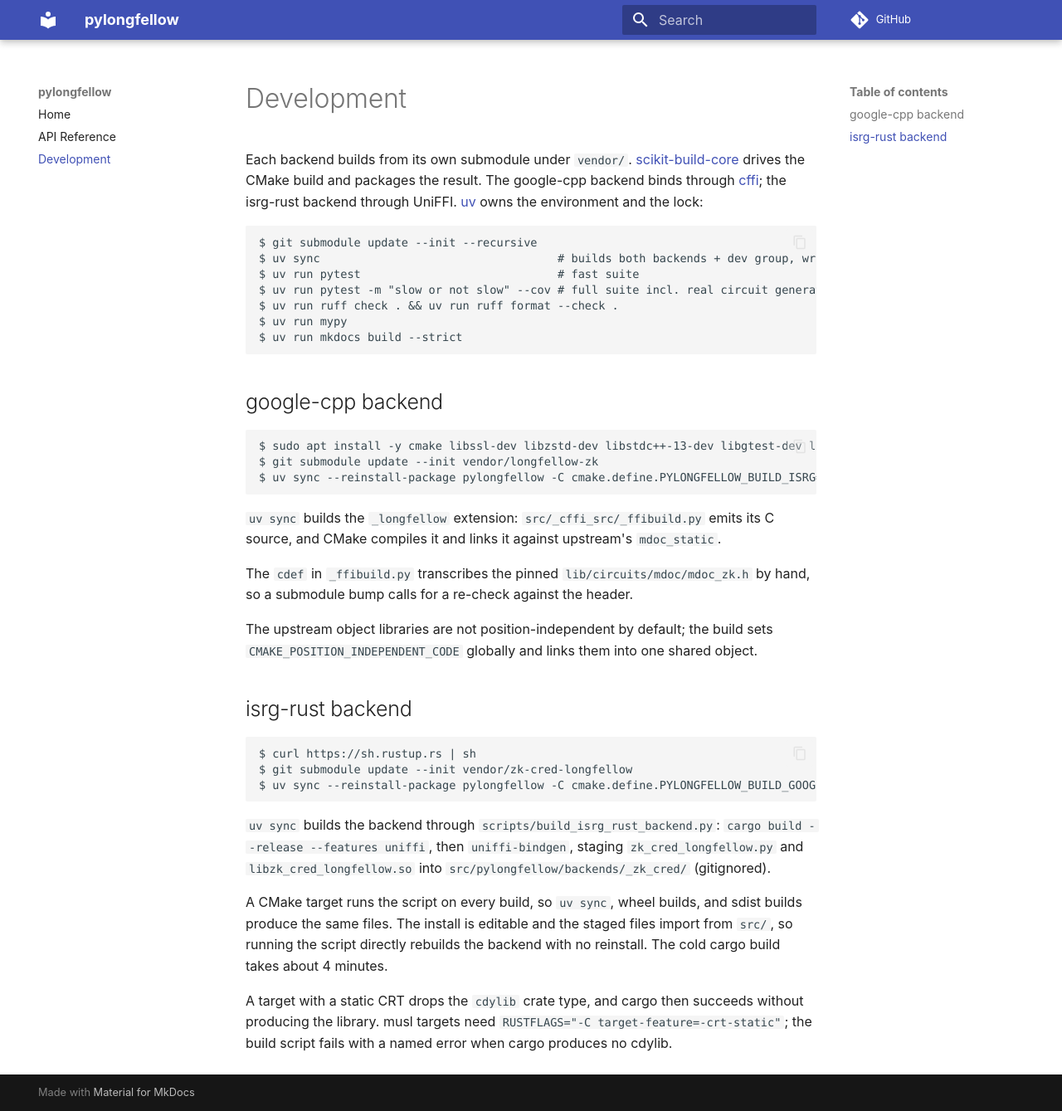
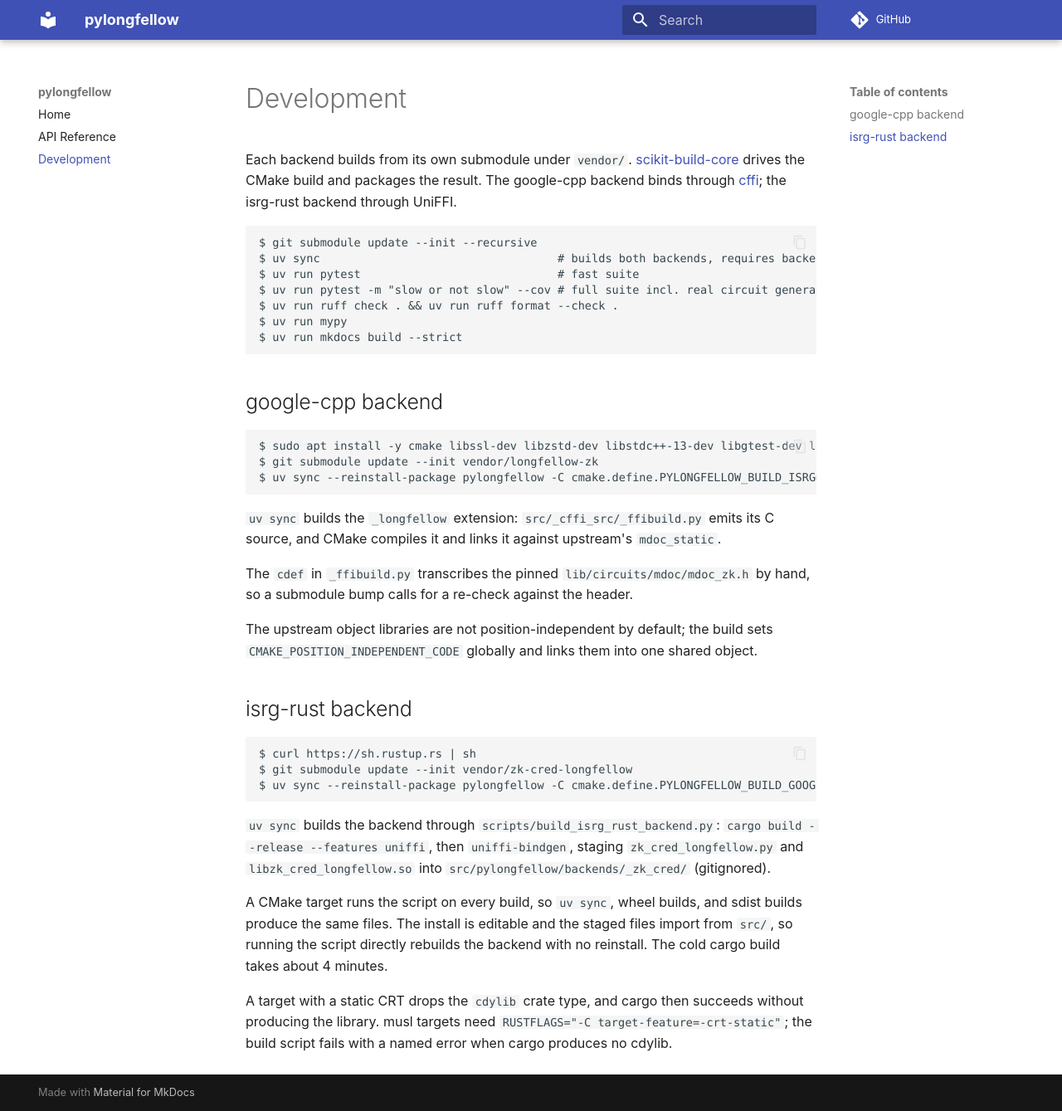
Before and after one commit to pipe23-org/pylongfellow, an MkDocs documentation site: the page built from docs/development.md, in a window 1280 px wide and 1339 px high. Shown: the whole window at 83% size. Built offline with MkDocs 1.6.1 and Material for MkDocs 9.7.7, drawn with Linux system fonts in a browser that asks for light colours; comment, search, counter and statistics services are not loaded.

Commit message:
docs: drop the uv preamble; sync comment names the real requirement

````diff
--- a/docs/development.md
+++ b/docs/development.md
@@ -4,11 +4,10 @@ Each backend builds from its own submodule under `vendor/`.
 [scikit-build-core](https://scikit-build-core.readthedocs.io/) drives the CMake build and
 packages the result. The google-cpp backend binds through
 [cffi](https://cffi.readthedocs.io/); the isrg-rust backend through UniFFI.
-[uv](https://docs.astral.sh/uv/) owns the environment and the lock:
 
 ```
 $ git submodule update --init --recursive
-$ uv sync                                   # builds both backends + dev group, writes uv.lock
+$ uv sync                                   # builds both backends, requires backend build dependencies
 $ uv run pytest                             # fast suite
 $ uv run pytest -m "slow or not slow" --cov # full suite incl. real circuit generation
 $ uv run ruff check . && uv run ruff format --check .
````
